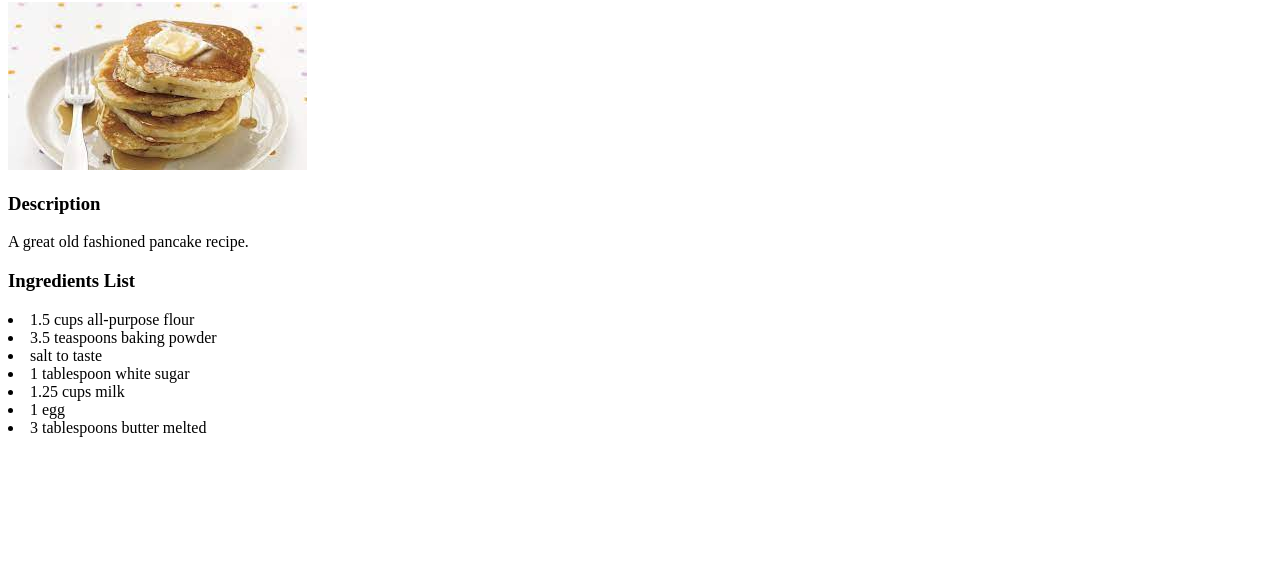
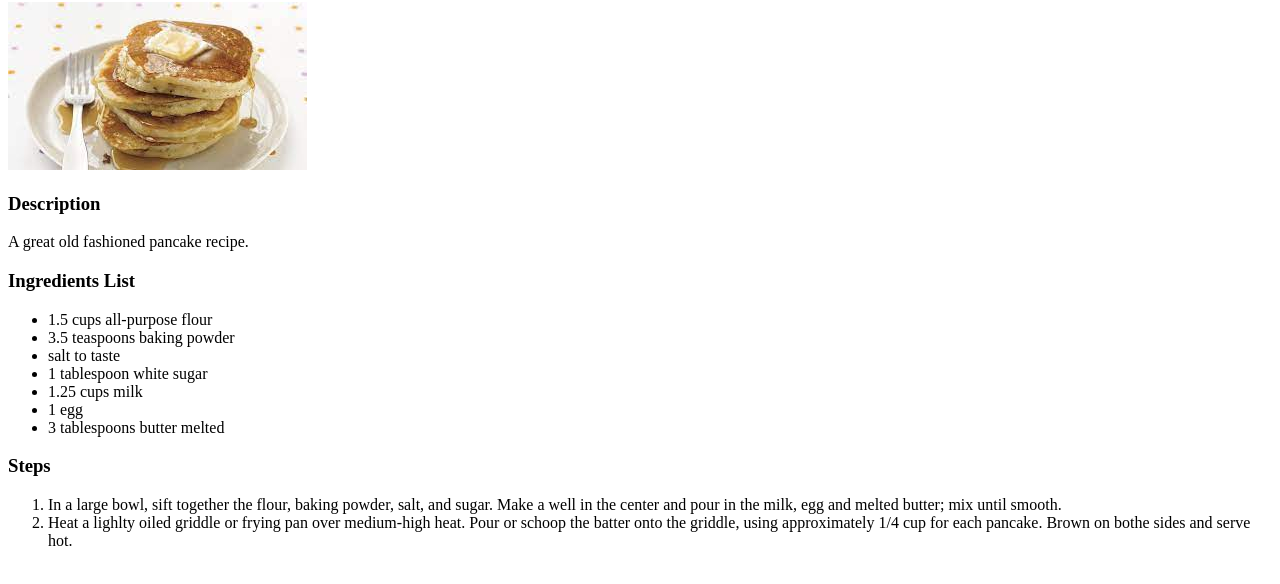
Before and after one commit to kord2000/odin-recipes, a plain HTML site: page recipes/pancakes.html in a window 1280 px wide. Shown: the part 78-662 px from the top of the page. Drawn offline with Linux system fonts and the light colour scheme.

Commit message:
Finished Pancakes.html

```diff
--- a/recipes/pancakes.html
+++ b/recipes/pancakes.html
@@ -14,6 +14,7 @@
                 A great old fashioned pancake recipe.
             </p>
         <h3>Ingredients List</h3>
+        <ul>
             <li>1.5 cups all-purpose flour</li>
             <li>3.5 teaspoons baking powder</li>
             <li>salt to taste</li>
@@ -21,5 +22,11 @@
             <li>1.25 cups milk</li>
             <li>1 egg</li>
             <li>3 tablespoons butter melted</li>
+        </ul>
+        <h3>Steps</h3>
+        <ol>
+            <li>In a large bowl, sift together the flour, baking powder, salt, and sugar. Make a well in the center and pour in the milk, egg and melted butter; mix until smooth.</li>
+            <li>Heat a lighlty oiled griddle or frying pan over medium-high heat. Pour or schoop the batter onto the griddle, using approximately 1/4 cup for each pancake. Brown on bothe sides and serve hot.</li>
+        </ol>
         </body>
 </html>
```
